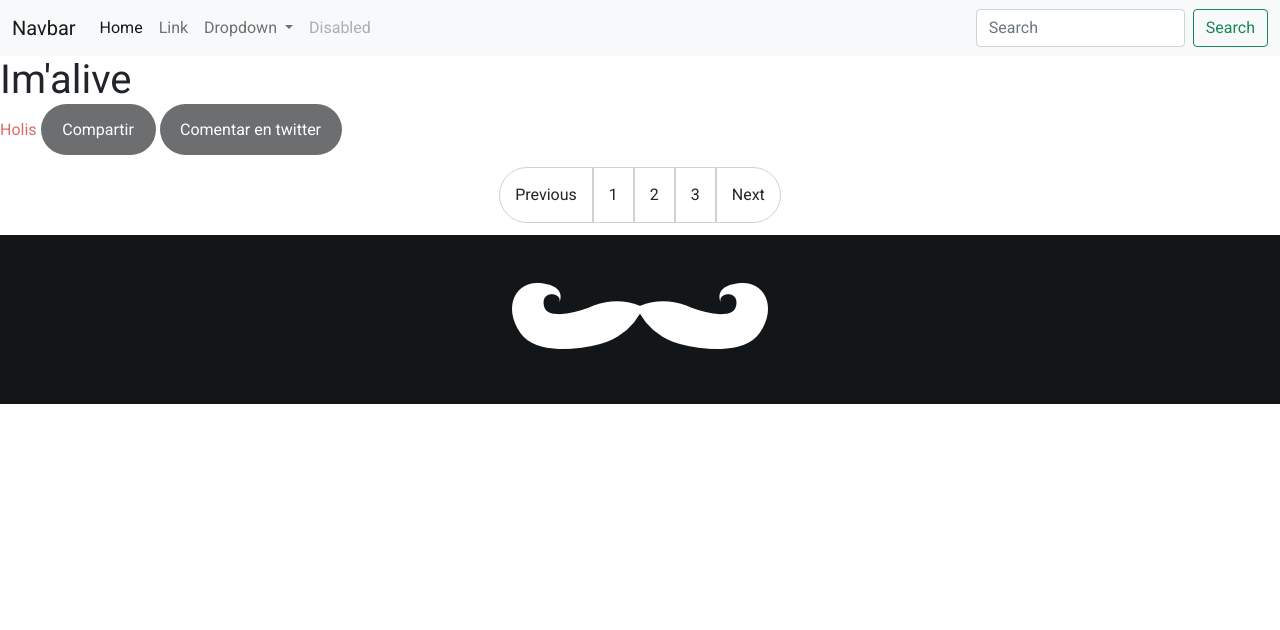
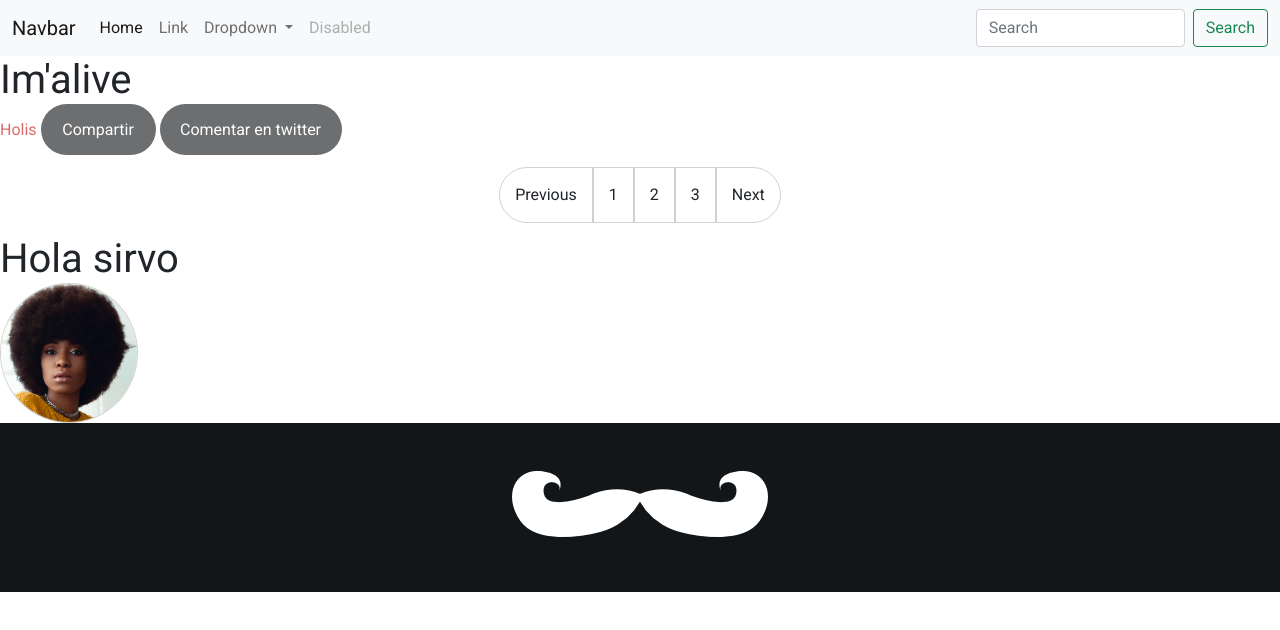
Before and after one commit to JeykerSalinas/desafio-BarberShop, a plain HTML site: page index.html in a window 1280 px wide. Drawn offline with nearby package versions, Linux system fonts and the light colour scheme; a web font is replaced by a local one.

Commit message:
adding thumbnails component

```diff
--- a/assets/scss/abstract/_variables.scss
+++ b/assets/scss/abstract/_variables.scss
@@ -19,3 +19,8 @@ $fz-x-large: 30px;
 $fz-large: 18px;
 $fz-medium: 16px;
 $fz-small: 12px;
+
+// Img sizes
+
+$img-normal: 140px;
+$img-small: 130px;
--- a/assets/scss/components/_thumbnails.scss
+++ b/assets/scss/components/_thumbnails.scss
@@ -0,0 +1,16 @@
+.pruebadeimagen{
+
+
+
+    &__thumbnail{
+        border: 0.3px solid $color-ligth-grey;
+        border-radius: 50%;
+        height: $img-normal;
+
+
+    }
+
+
+}
+
+// faltan los mediaqueries
--- a/index.html
+++ b/index.html
@@ -76,6 +76,10 @@
   </ul>
     </div>
 </section>
+<section class="pruebadeimagen">
+    <h1 >Hola sirvo</h1>
+    <img src="./assets/img/naomi-thai.png" class="pruebadeimagen__thumbnail" alt="">
+</section>
 <footer class="blog-footer">
     <img src="./assets/img/logo.png" alt="" >
 </footer>
```
Also changed, not shown: assets/css/style.css, 1 other file.
